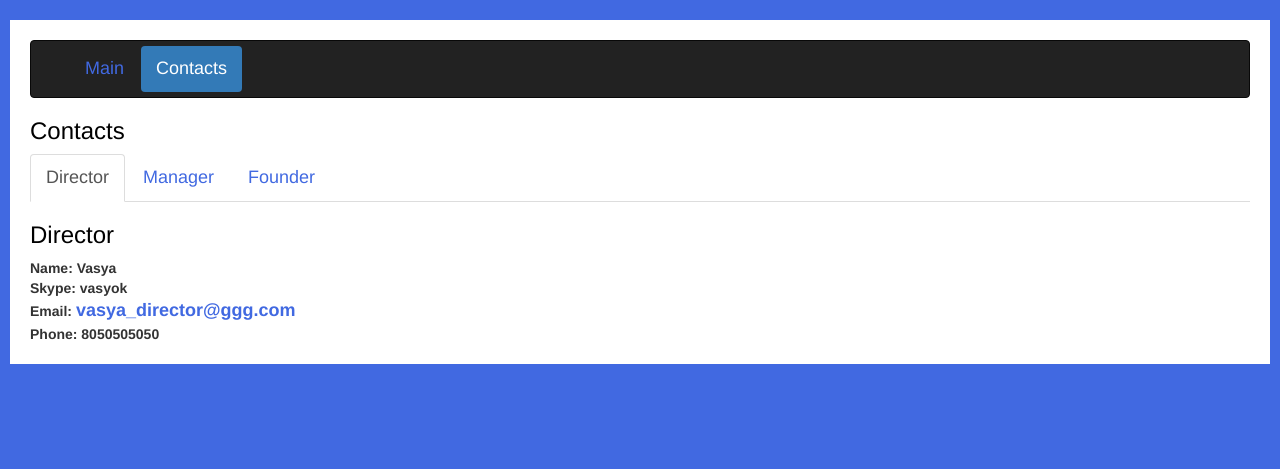
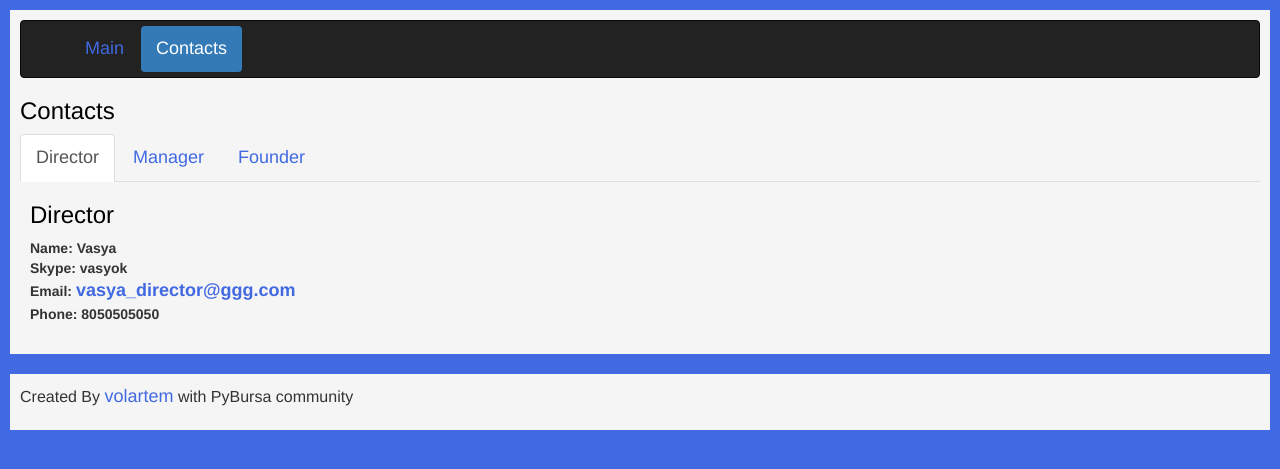
Before and after one commit to volartem/ooniversity_django_courses_05, a Python web app: template templates/contact.html in a window 1280 px wide. Shown: the top 469 px of the page. Run offline with Jinja, Linux system fonts and the light colour scheme; the template is opened without the code that fills it, so the values that code supplies are empty; some libraries are stand-ins or nearby versions.

Commit message:
12 commit Description True, add footer and restruct body

```diff
--- a/static/css/style.css
+++ b/static/css/style.css
@@ -5,9 +5,16 @@ body{
     margin: 10px;
 }
 #page{
-    margin: 20px;
+    margin-bottom: 20px;
     padding-bottom: 10px;
-    padding-top: 20px;
+    padding-top: 10px;
+    background-color: whitesmoke;
+}
+#content{
+    margin: 10px;
+}
+.tab-content{
+    margin: 10px;
 }
 p{
     font-size: 16px;
@@ -16,6 +23,9 @@ p{
 .nav-pills{
     margin-top: 5px;
     margin-bottom: 5px;
+}
+.navbar-inverse{
+    margin: 0 10px 10px 10px;
 }
 a{
     color: royalblue;
@@ -39,3 +49,11 @@ a{
 .tab-content{
     padding-bottom: 10px;
 }
+#footer{
+    /*margin: 20px;*/
+    padding: 10px;
+    background-color: whitesmoke;
+}
+#main_page{
+    background-color: royalblue;
+}
--- a/templates/contact.html
+++ b/templates/contact.html
@@ -13,6 +13,7 @@
     <script src="../static/js/bootstrap.js"></script>
 </head>
 <body>
+<div id="main_page">
     <div id="page">
         <nav class="navbar navbar-inverse" role="navigation">
             <div class="container">
@@ -22,6 +23,7 @@
                 </ul>
             </div>
         </nav>
+        <div id="content">
             <h3>Contacts</h3>
             <!-- Навигация -->
             <ul class="nav nav-tabs" role="tablist">
@@ -54,5 +56,10 @@
                 </div>
             </div>
         </div>
+    </div>
+    <div id="footer">
+        <p>Created By <a href="https://github.com/volartem" target="_blank">volartem</a> with PyBursa community</p>
+    </div>
+</div>
 </body>
 </html>
```
Also changed, not shown: templates/index.html (+6 -1 lines). Lines whose indentation alone changed are shown as unchanged.
